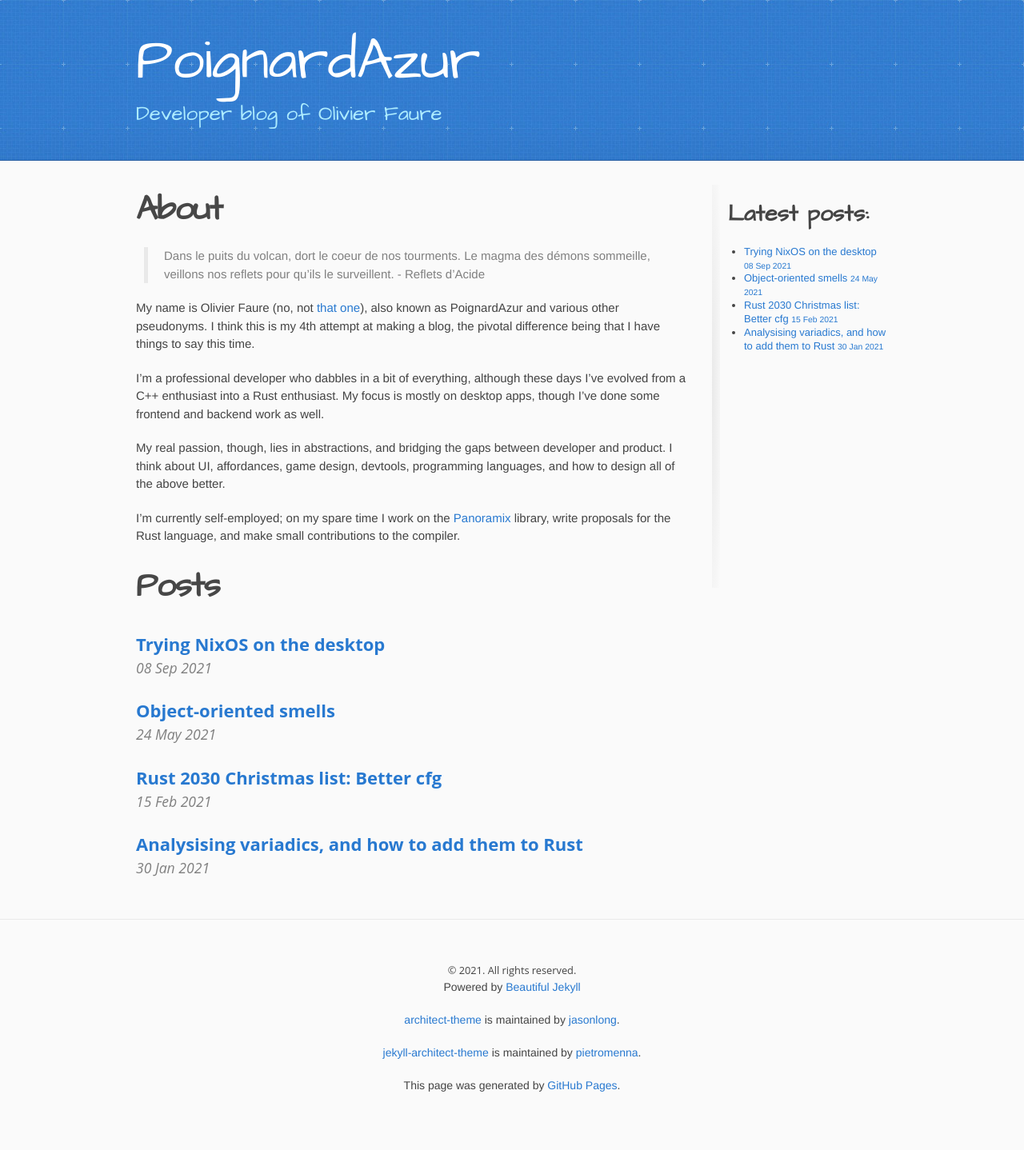
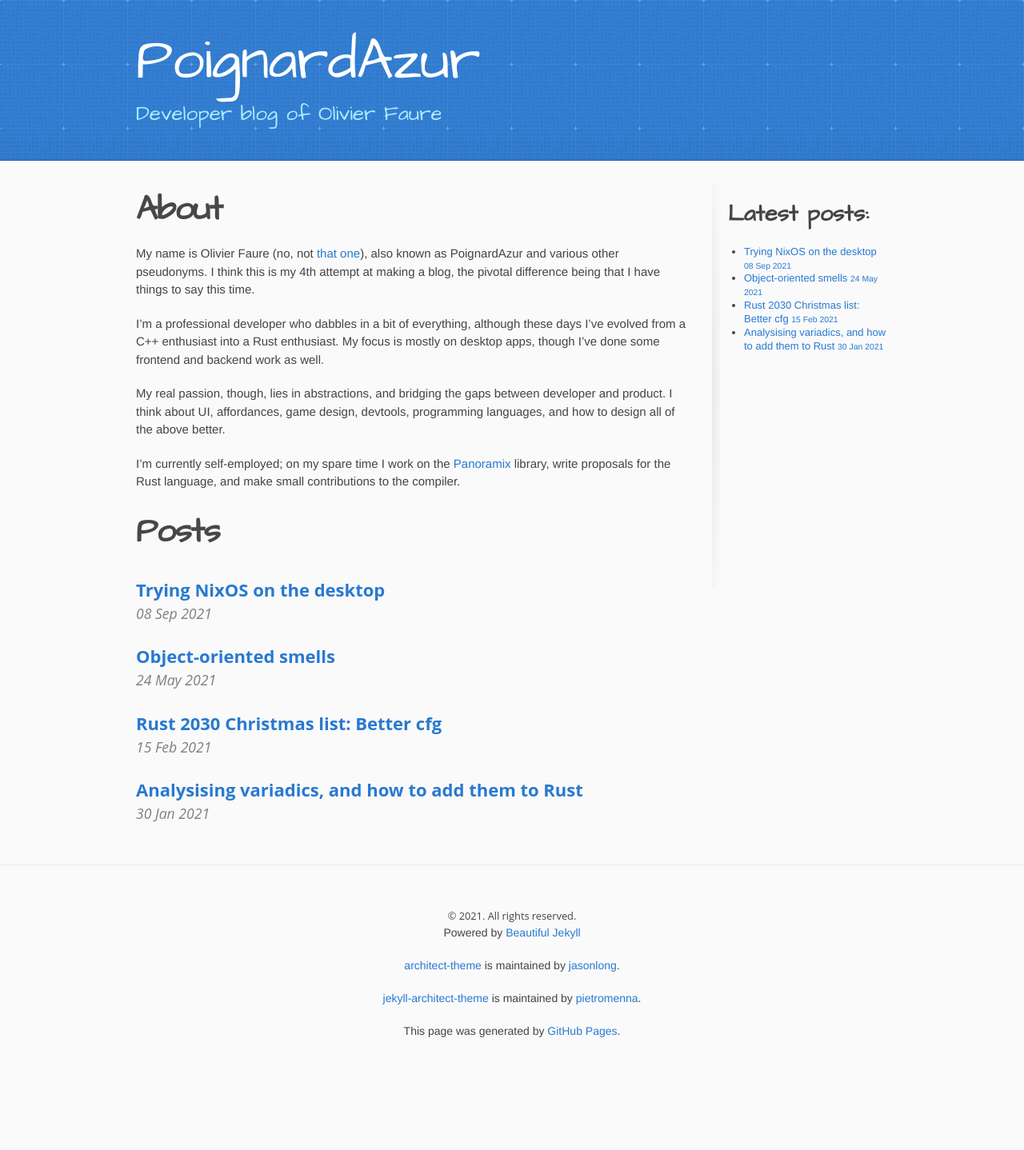
Before and after one commit to PoignardAzur/poignardazur.github.io, a Jekyll site: the page built from index.html, in a window 1280 px wide. Shown: the whole page at 80% size. Built offline with Jekyll 4.4.1, drawn with Linux system fonts in a browser that asks for light colours; after the commit the page ends 1370 px from its top, so only the background shows below that.

Commit message:
Remove Reflets d'Acide reference (wtf, past me?)

```diff
--- a/_includes/about.md
+++ b/_includes/about.md
@@ -1,5 +1,3 @@
-
-> Dans le puits du volcan, dort le coeur de nos tourments. Le magma des démons sommeille, veillons nos reflets pour qu'ils le surveillent. - Reflets d'Acide
 
 My name is Olivier Faure (no, not [that one](https://en.wikipedia.org/wiki/Olivier_Faure)), also known as PoignardAzur and various other pseudonyms. I think this is my 4th attempt at making a blog, the pivotal difference being that I have things to say this time.
 
```
